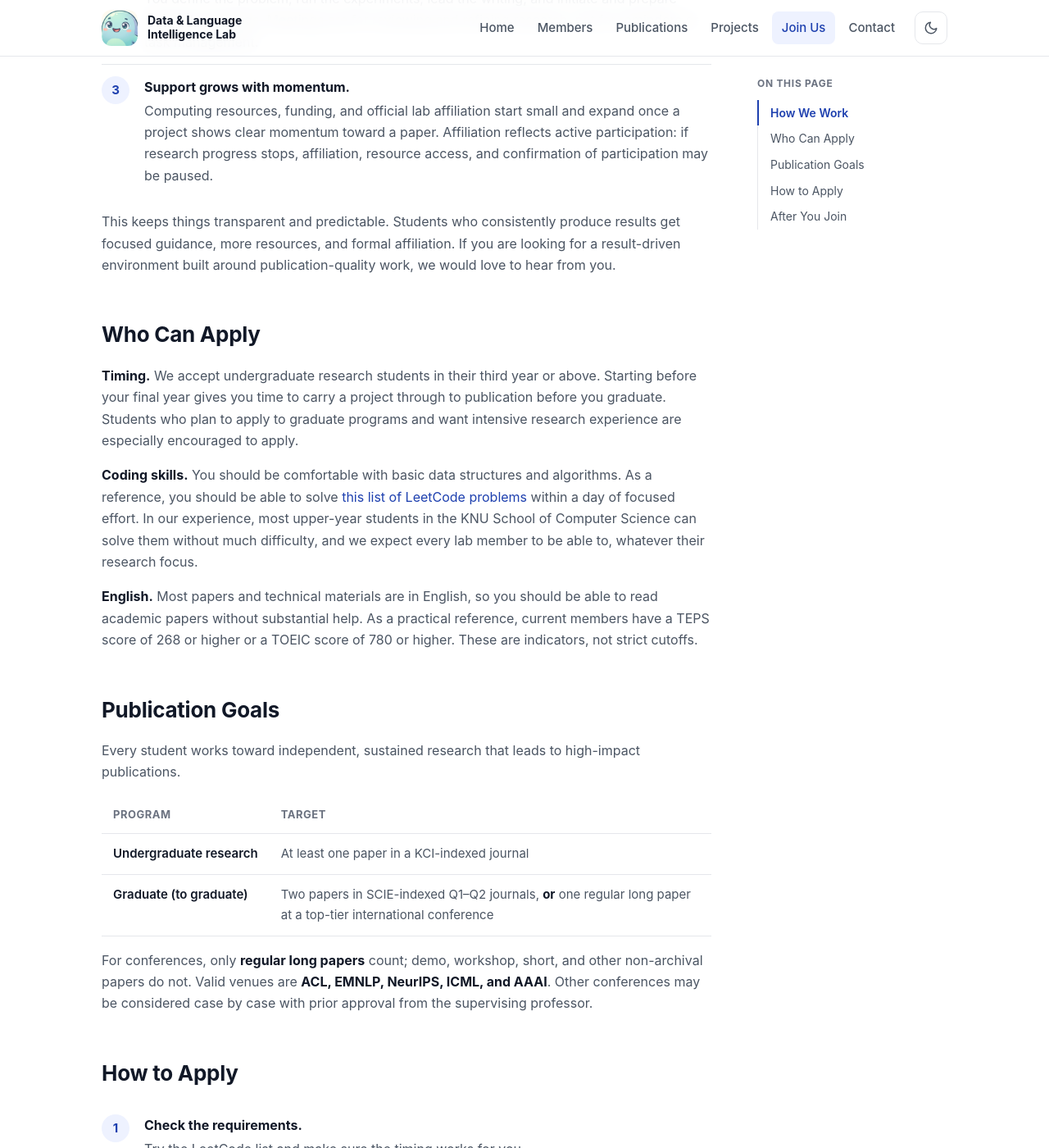
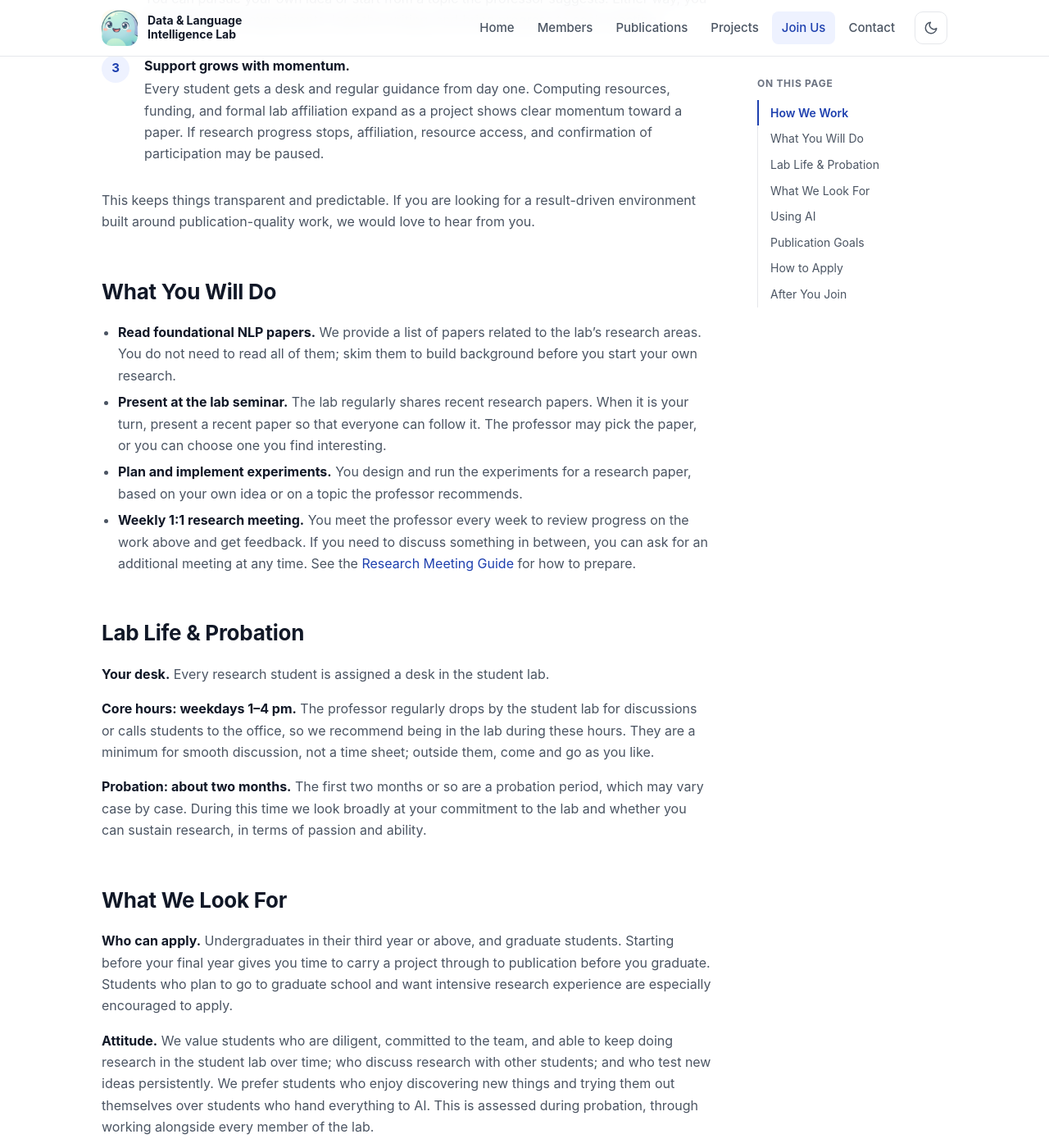
Before and after one commit to knu-dli/knu-dli.github.io, a Jekyll site: the page built from join.md, in a window 1280 px wide and 1400 px high, scrolled down 842 px. Shown: the whole window at 82% size. Built offline with Jekyll 4.4.1, drawn with Linux system fonts in a browser that asks for light colours; some web fonts are replaced; some of the changed text lies outside the part shown.

Commit message:
Join: align with the current undergraduate research guidelines (v26.09.21)
Weekly 1:1 meetings instead of monthly, assigned desks and core hours,
~2-month probation, tasks, attitude and first-meeting skill checks, AI use
policy, and a single publication goal (top-tier CS conference, SCIE minimum).
LeetCode and TEPS/TOEIC become self-check guides.

Co-Authored-By: Claude Opus 5.5 <noreply@anthropic.com>

````diff
--- a/join.md
+++ b/join.md
@@ -5,7 +5,10 @@ eyebrow: Join Us
 permalink: /join/
 toc:
   - { id: how-we-work, title: How We Work }
-  - { id: who-can-apply, title: Who Can Apply }
+  - { id: what-you-will-do, title: What You Will Do }
+  - { id: lab-life, title: Lab Life & Probation }
+  - { id: what-we-look-for, title: What We Look For }
+  - { id: using-ai, title: Using AI }
   - { id: publication-goals, title: Publication Goals }
   - { id: how-to-apply, title: How to Apply }
   - { id: after-you-join, title: After You Join }
@@ -18,16 +21,16 @@ lead: We welcome motivated students who want to do publication-quality research
     <p>Undergraduates in their <strong>third year or above</strong> who plan to go to graduate school</p>
   </div>
   <div class="glance-item">
-    <p class="glance-label">Requirements</p>
-    <p>Solid <strong>coding fundamentals</strong> and the ability to <strong>read English papers</strong></p>
+    <p class="glance-label">Baseline skills</p>
+    <p>Read <strong>English papers</strong>, understand <strong>code</strong>, and know <strong>CS fundamentals</strong> — without AI</p>
   </div>
   <div class="glance-item">
     <p class="glance-label">Goal</p>
-    <p>A <strong>published paper</strong>: KCI for undergraduates, SCIE or top-tier venues for graduate students</p>
+    <p>A paper at a <strong>top-tier CS conference</strong>, with an <strong>SCIE journal</strong> at minimum</p>
   </div>
   <div class="glance-item">
     <p class="glance-label">Apply</p>
-    <p>Email <strong>sh0416{at}knu.ac.kr</strong> with a short introduction and your academic background</p>
+    <p>Email <strong>sh0416{at}knu.ac.kr</strong>, then a first meeting and a <strong>~2-month probation</strong></p>
   </div>
 </div>
 
@@ -36,54 +39,80 @@ lead: We welcome motivated students who want to do publication-quality research
 <ol class="principles">
   <li>
     <strong>Progress is measured by research outcomes.</strong>
-    <span>We look at concrete progress toward a publishable paper, not effort, attendance, or hours spent in the lab.</span>
+    <span>Where a project goes is decided by concrete progress toward a publishable paper, not by the number of hours you log.</span>
   </li>
   <li>
-    <strong>Students lead their own research.</strong>
-    <span>You define the problem, run the experiments, lead the writing, and initiate and prepare research meetings. Meetings are for reviewing and refining research, not for reminders or task management.</span>
+    <strong>Students drive their own research.</strong>
+    <span>You can pursue your own idea or start from a topic the professor suggests. Either way, you plan and run the experiments, lead the writing, and bring progress to each meeting.</span>
   </li>
   <li>
     <strong>Support grows with momentum.</strong>
-    <span>Computing resources, funding, and official lab affiliation start small and expand once a project shows clear momentum toward a paper. Affiliation reflects active participation: if research progress stops, affiliation, resource access, and confirmation of participation may be paused.</span>
+    <span>Every student gets a desk and regular guidance from day one. Computing resources, funding, and formal lab affiliation expand as a project shows clear momentum toward a paper. If research progress stops, affiliation, resource access, and confirmation of participation may be paused.</span>
   </li>
 </ol>
 
-This keeps things transparent and predictable. Students who consistently produce results get focused guidance, more resources, and formal affiliation. If you are looking for a result-driven environment built around publication-quality work, we would love to hear from you.
+This keeps things transparent and predictable. If you are looking for a result-driven environment built around publication-quality work, we would love to hear from you.
 
-## Who Can Apply {#who-can-apply}
+## What You Will Do {#what-you-will-do}
 
-**Timing.** We accept undergraduate research students in their third year or above. Starting before your final year gives you time to carry a project through to publication before you graduate. Students who plan to apply to graduate programs and want intensive research experience are especially encouraged to apply.
+- **Read foundational NLP papers.** We provide a list of papers related to the lab's research areas. You do not need to read all of them; skim them to build background before you start your own research.
+- **Present at the lab seminar.** The lab regularly shares recent research papers. When it is your turn, present a recent paper so that everyone can follow it. The professor may pick the paper, or you can choose one you find interesting.
+- **Plan and implement experiments.** You design and run the experiments for a research paper, based on your own idea or on a topic the professor recommends.
+- **Weekly 1:1 research meeting.** You meet the professor every week to review progress on the work above and get feedback. If you need to discuss something in between, you can ask for an additional meeting at any time. See the [Research Meeting Guide]({{ '/join/meetings/' | relative_url }}) for how to prepare.
 
-**Coding skills.** You should be comfortable with basic data structures and algorithms. As a reference, you should be able to solve [this list of LeetCode problems](https://leetcode.com/problem-list/vur1tcd5/) within a day of focused effort. In our experience, most upper-year students in the KNU School of Computer Science can solve them without much difficulty, and we expect every lab member to be able to, whatever their research focus.
+## Lab Life & Probation {#lab-life}
 
-**English.** Most papers and technical materials are in English, so you should be able to read academic papers without substantial help. As a practical reference, current members have a TEPS score of 268 or higher or a TOEIC score of 780 or higher. These are indicators, not strict cutoffs.
+**Your desk.** Every research student is assigned a desk in the student lab.
+
+**Core hours: weekdays 1–4 pm.** The professor regularly drops by the student lab for discussions or calls students to the office, so we recommend being in the lab during these hours. They are a minimum for smooth discussion, not a time sheet; outside them, come and go as you like.
+
+**Probation: about two months.** The first two months or so are a probation period, which may vary case by case. During this time we look broadly at your commitment to the lab and whether you can sustain research, in terms of passion and ability.
+
+## What We Look For {#what-we-look-for}
+
+**Who can apply.** Undergraduates in their third year or above, and graduate students. Starting before your final year gives you time to carry a project through to publication before you graduate. Students who plan to go to graduate school and want intensive research experience are especially encouraged to apply.
+
+**Attitude.** We value students who are diligent, committed to the team, and able to keep doing research in the student lab over time; who discuss research with other students; and who test new ideas persistently. We prefer students who enjoy discovering new things and trying them out themselves over students who hand everything to AI. This is assessed during probation, through working alongside every member of the lab.
+
+**Baseline skills, checked at the first meeting without AI:**
+
+| Skill | What we check |
+| --- | --- |
+| English | Read the abstract of a paper the professor provides and explain it. |
+| Coding | Look at a given codebase and explain what it will output, or what bugs it has. |
+| CS fundamentals | Answer basic questions, mainly on data structures and algorithms. |
+{: .goal-table }
+
+**Self-check guides.** To gauge your readiness, try [this list of LeetCode problems](https://leetcode.com/problem-list/vur1tcd5/); you should be able to solve them within a day of focused effort. For English, current members have a TEPS score of 268 or higher or a TOEIC score of 780 or higher. These are guides, not cutoffs.
+
+## Using AI {#using-ai}
+
+We encourage you to use AI to boost your productivity. **Abusing AI is not allowed.** By abuse we mean sharing AI-generated output with other lab members without properly verifying it, or avoiding responsibility for that output. Whatever you share is your work, and you are responsible for it.
 
 ## Publication Goals {#publication-goals}
 
-Every student works toward independent, sustained research that leads to high-impact publications.
+Every student, undergraduate or graduate, aims for a **regular long paper at a top-tier CS conference** such as **ACL, EMNLP, NeurIPS, ICML, or AAAI**, with an **SCIE-indexed journal paper as the minimum**. Demo, workshop, short, and other non-archival papers do not count toward this goal. Other conferences may be considered case by case with prior approval from the professor.
 
-| Program | Target |
-| --- | --- |
-| Undergraduate research | At least one paper in a KCI-indexed journal |
-| Graduate (to graduate) | Two papers in SCIE-indexed Q1–Q2 journals, **or** one regular long paper at a top-tier international conference |
-{: .goal-table }
-
-For conferences, only **regular long papers** count; demo, workshop, short, and other non-archival papers do not. Valid venues are **ACL, EMNLP, NeurIPS, ICML, and AAAI**. Other conferences may be considered case by case with prior approval from the supervising professor.
+For graduate students, the graduation requirement is two papers in SCIE-indexed Q1–Q2 journals, or one regular long paper at one of the top-tier conferences above.
 
 ## How to Apply {#how-to-apply}
 
 <ol class="steps">
   <li>
-    <strong>Check the requirements.</strong>
-    <span>Try the LeetCode list and make sure the timing works for you.</span>
+    <strong>Check yourself against the guides.</strong>
+    <span>Try the LeetCode list and a few recent papers in our area.</span>
   </li>
   <li>
     <strong>Send an email.</strong>
     <span>Write to <strong>sh0416{at}knu.ac.kr</strong> with a brief self-introduction and your academic background. In your email, briefly tell us which of the three principles in <a href="#how-we-work">How We Work</a> matters most to you, and why. AI tools are welcome in your research, but please read this page yourself.</span>
   </li>
   <li>
-    <strong>Start with a research project.</strong>
-    <span>If there is a good fit, we begin working together on a research project. Resources and formal affiliation follow as the project gains momentum.</span>
+    <strong>First meeting.</strong>
+    <span>We talk about your motivation and goals, and check your English, coding, and CS fundamentals as described above, without AI.</span>
+  </li>
+  <li>
+    <strong>Probation, then research.</strong>
+    <span>You join the lab for a probation period of about two months, reading papers, presenting at the seminar, and starting experiments.</span>
   </li>
 </ol>
 
@@ -91,7 +120,5 @@ International applicants through the GKS scholarship program should read the [GK
 
 ## After You Join {#after-you-join}
 
-- **Monthly meetings.** Progress is reviewed in a monthly meeting with the supervising professor. You are responsible for scheduling and preparing it; regular, self-directed communication is a core part of the program, and if meetings lapse, participation may end. See the [Monthly Meeting Guide]({{ '/join/meetings/' | relative_url }}) for how to prepare.
-- **Supporting tasks.** Alongside your main project, you may be asked to help with literature reviews, implementations, or reproductions of existing methods. These build the skills you need for independent research.
 - **When progress stalls.** If progress falls short of expectations for a sustained period, the professor may offer additional guidance, adjust the research scope, or discuss your research direction and continuation in the program.
 - **Funded projects and compensation.** Participation in funded projects is open to students with clear, paper-oriented progress. Compensation is decided month by month based on verified progress toward a publishable paper, and may be paused or discontinued during periods without tangible research output, at the professor's discretion.
--- a/meetings.md
+++ b/meetings.md
@@ -1,6 +1,6 @@
 ---
 layout: page
-title: Monthly Meeting Guide
+title: Research Meeting Guide
 eyebrow: Join Us · For Lab Members
 permalink: /join/meetings/
 toc:
@@ -8,7 +8,7 @@ toc:
   - { id: before-the-meeting, title: Before the Meeting }
   - { id: during-the-meeting, title: During the Meeting }
   - { id: agenda-template, title: Agenda Template }
-lead: Monthly meetings are where we look at concrete progress and make decisions that move your paper forward. A well-prepared hour gets you focused, useful feedback.
+lead: The weekly 1:1 meeting is where we check progress and give feedback that moves your paper forward. A little preparation each week goes a long way.
 ---
 
 ## The Basics {#basics}
@@ -16,38 +16,38 @@ lead: Monthly meetings are where we look at concrete progress and make decisions
 <div class="glance glance-3">
   <div class="glance-item">
     <p class="glance-label">How often</p>
-    <p><strong>Once a month</strong> with the supervising professor</p>
+    <p><strong>Every week</strong>, 1:1 with the professor</p>
   </div>
   <div class="glance-item">
-    <p class="glance-label">How long</p>
-    <p><strong>One hour</strong>, strictly</p>
+    <p class="glance-label">What for</p>
+    <p>Check <strong>progress</strong> and get <strong>feedback</strong> on your work</p>
   </div>
   <div class="glance-item">
-    <p class="glance-label">Scheduling</p>
-    <p><strong>You</strong> propose a time in advance via <strong>Google Calendar</strong></p>
+    <p class="glance-label">In between</p>
+    <p>Ask for an <strong>extra meeting</strong> whenever you need a discussion</p>
   </div>
 </div>
 
-The lab does not run on ad hoc or reminder-based scheduling: proposing meeting times and making sure the meeting is on the calendar is your responsibility. The one-hour limit is intentional; it keeps the discussion on decisions that directly advance the paper.
+The weekly meeting covers everything you are working on: paper reading, seminar preparation, and experiments. You do not have to wait for it, though; if something needs discussion, ask for an additional meeting at any time.
 
 ## Before the Meeting {#before-the-meeting}
 
 <ul class="checklist">
   <li>
-    <strong>Paper status summary.</strong>
-    <span>What has been completed since the last meeting, and what is still unresolved. The meeting starts with this.</span>
+    <strong>Progress summary.</strong>
+    <span>What you have done since last week, and what is still unresolved. The meeting starts with this.</span>
   </li>
   <li>
-    <strong>Several agenda items.</strong>
-    <span>Each one should directly advance the paper: experimental results, methodological choices, scope refinement, or submission strategy.</span>
+    <strong>A few agenda items.</strong>
+    <span>Each one should move the research forward: experimental results, methodological choices, scope, or submission plans.</span>
   </li>
   <li>
-    <strong>Anticipated feedback and your next steps, for each item.</strong>
-    <span>Think through what the professor is likely to say, beyond the obvious, and what you would do in each case. This shows you have already considered several directions and are ready to decide.</span>
+    <strong>Your take on each item.</strong>
+    <span>Think through the feedback you expect, beyond the obvious, and what you would do next in each case. This shows you have already considered several directions and are ready to decide.</span>
   </li>
   <li>
     <strong>Timeline check.</strong>
-    <span>Does current progress support the planned submission date? If a delay is likely, how does it affect the plan, and what can realistically be done by each milestone?</span>
+    <span>Does current progress support your planned submission? If a delay is likely, how does it affect the plan?</span>
   </li>
 </ul>
 
@@ -55,21 +55,21 @@ The lab does not run on ad hoc or reminder-based scheduling: proposing meeting t
 
 ## During the Meeting {#during-the-meeting}
 
-Keep the hour focused on decisions. Skip long background recaps, unfocused explanations, and speculative discussion without a clear direction. Meetings without clear progress, a structured agenda, or a forward-looking plan may be shortened or postponed.
+Keep the meeting focused on decisions. Skip long background recaps and unfocused explanations. If you used AI to produce results or code you are presenting, make sure you have verified them and can explain them yourself.
 
 ## Agenda Template {#agenda-template}
 
 Copy this into your meeting notes and fill it in before each meeting.
 
 ```text
-1. Paper status
-   - Done since last meeting:
+1. Progress since last week
+   - Done:
    - Still unresolved:
 
 2. Agenda items (repeat for each)
    - Topic:
    - Evidence / results:
-   - Anticipated feedback:
+   - Expected feedback:
    - My proposed next step:
 
 3. Timeline
````
